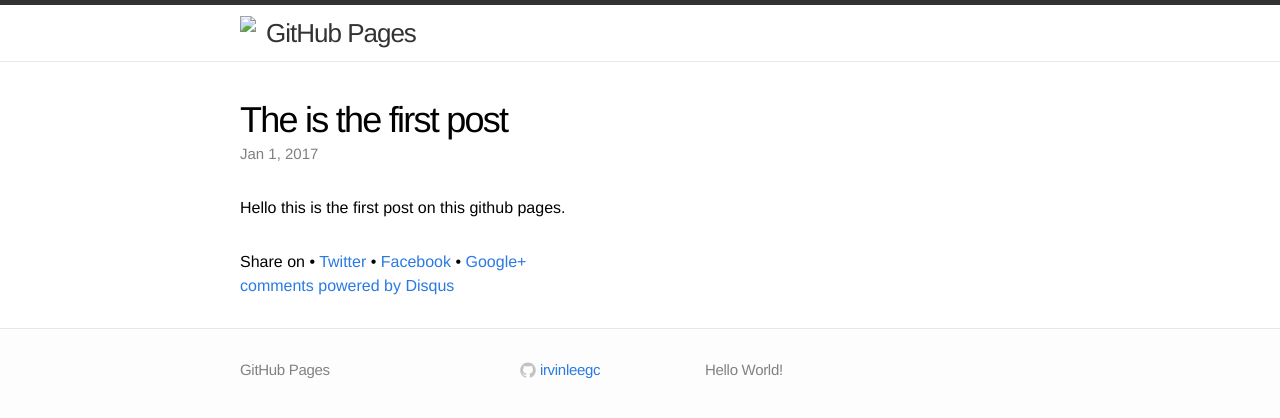
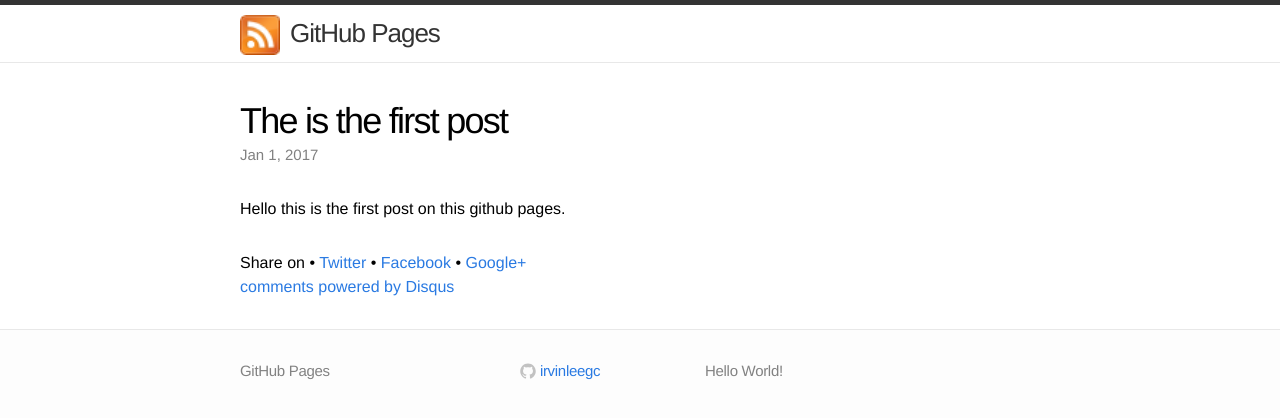
Before and after one commit to irvinleegc/irvinleegc.github.io, a Jekyll site: the page built from _posts/2017-01-01-First Post.markdown, in a window 1280 px wide. Shown: the top 418 px of the page. Built offline with Jekyll 4.4.1, drawn with Linux system fonts in a browser that asks for light colours; comment, search, counter and statistics services are not loaded.

Commit message:
Update header.html

```diff
--- a/_includes/header.html
+++ b/_includes/header.html
@@ -4,7 +4,7 @@
 
     <div style="float:left; margin-top:10px; margin-right:10px;">
     <a href="{{ "/feed.xml" | prepend: site.baseurl }}">
-      <img src="../assets/rssicon28x28.png" width="40">
+      <img src="/assets/rssicon28x28.png" width="40">
     </a>
     </div>
 
```
